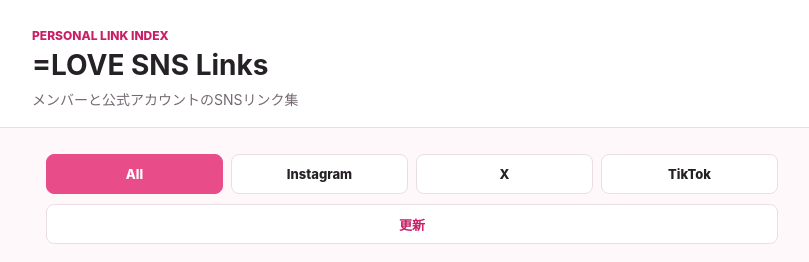
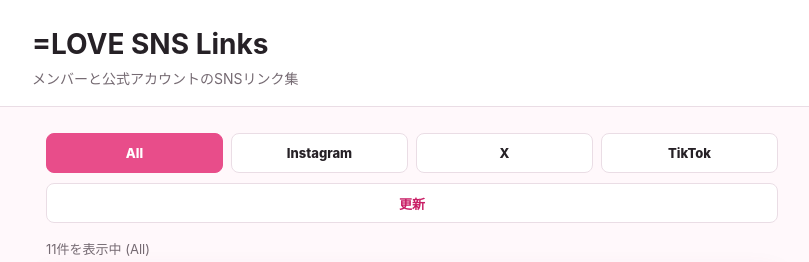
Before and after one commit to ohtsuka0602/equal-love-links-k7p4x9q2m, a website: page index.html in a window 1280 px wide. Shown: the top 262 px of the page, without its empty margins (228-1037 px from the left). Drawn offline with Linux system fonts and the light colour scheme.

Commit message:
Remove header eyebrow

```diff
--- a/index.html
+++ b/index.html
@@ -16,7 +16,6 @@
 <body>
   <header class="app-header">
     <div>
-      <p class="eyebrow">Personal link index</p>
       <h1>=LOVE SNS Links</h1>
       <p class="lead">メンバーと公式アカウントのSNSリンク集</p>
     </div>
--- a/style.css
+++ b/style.css
@@ -36,15 +36,6 @@ input {
 .app-main {
   width: min(100%, 760px);
   margin: 0 auto;
-}
-
-.eyebrow {
-  margin: 0 0 6px;
-  color: var(--brand-strong);
-  font-size: 12px;
-  font-weight: 800;
-  letter-spacing: 0;
-  text-transform: uppercase;
 }
 
 h1 {
```
